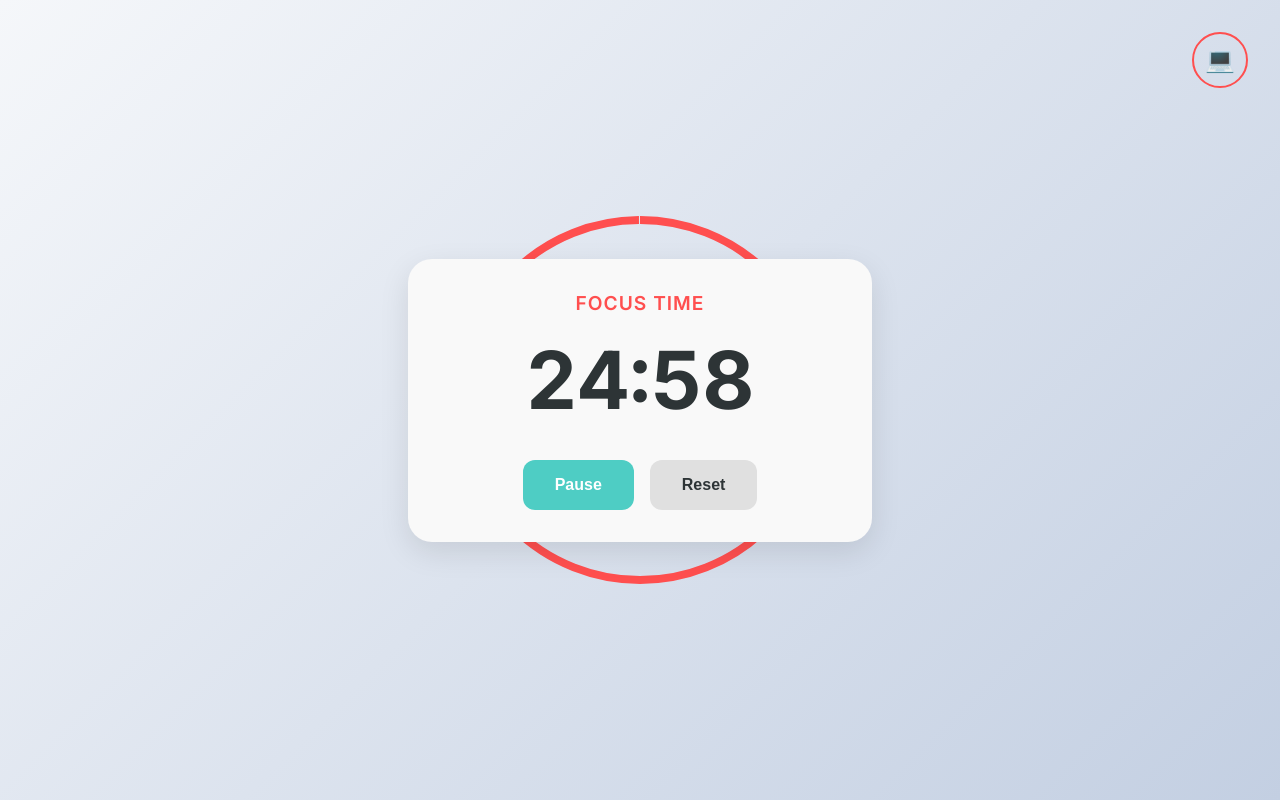
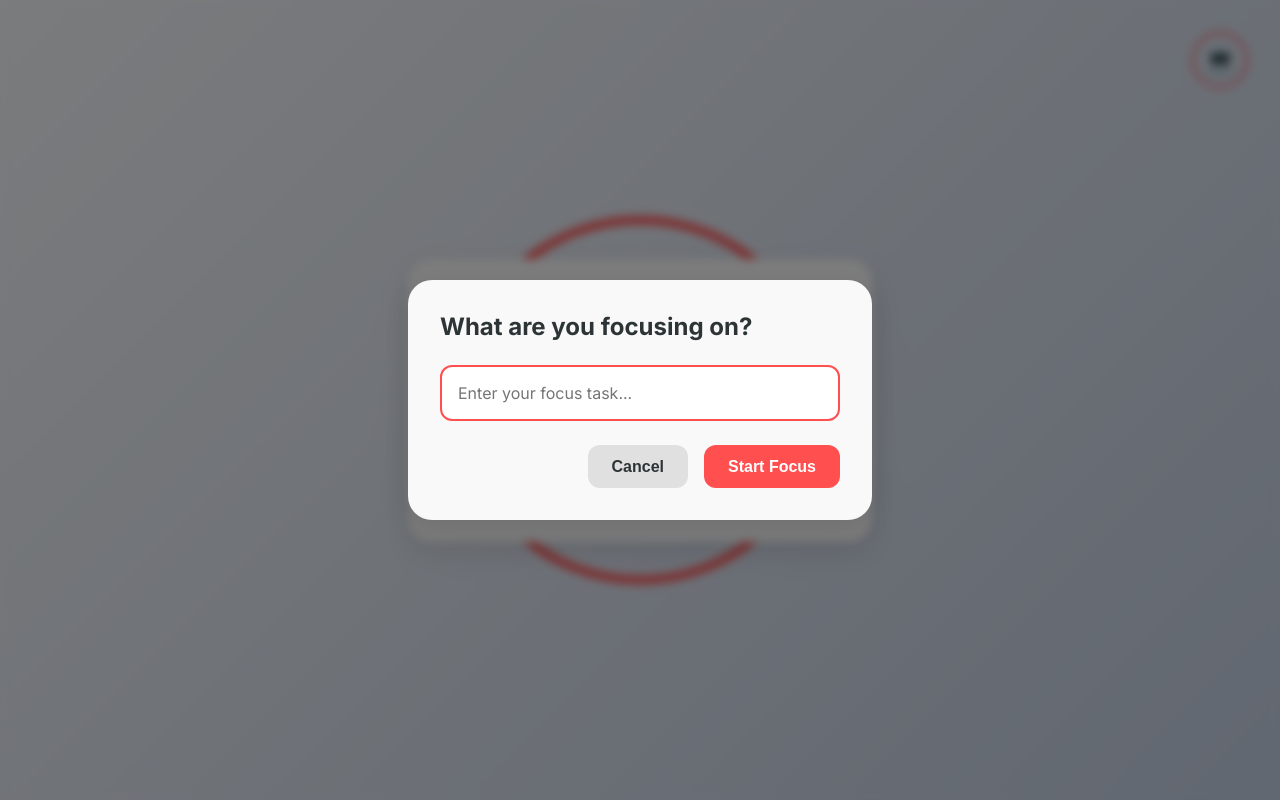
Before and after one commit to RyanBlakeleyCarr/BYOA-Pomodoro, a plain HTML site: page index.html in a window 1280 px wide. Both pictures are taken after a click on the button "Start". Drawn offline with Linux system fonts and the light colour scheme.

Commit message:
added focus popup

```diff
--- a/index.html
+++ b/index.html
@@ -20,6 +20,16 @@
         </div>
     </div>
     <button id="modeToggle" title="Toggle Break/Focus Mode">��</button>
+    <div class="modal" id="focusModal">
+        <div class="modal-content">
+            <h2>What are you focusing on?</h2>
+            <input type="text" id="focusInput" placeholder="Enter your focus task...">
+            <div class="modal-buttons">
+                <button id="cancelFocus" class="modal-btn">Cancel</button>
+                <button id="confirmFocus" class="modal-btn primary">Start Focus</button>
+            </div>
+        </div>
+    </div>
     <script src="script.js"></script>
 </body>
 </html>
--- a/script.js
+++ b/script.js
@@ -10,6 +10,8 @@ const CIRCUMFERENCE = 2 * Math.PI * RADIUS;
 const circle = document.querySelector('.progress-ring__circle');
 circle.style.strokeDasharray = `${CIRCUMFERENCE} ${CIRCUMFERENCE}`;
 circle.style.strokeDashoffset = 0;
+
+let currentFocus = '';
 
 function setProgress(percent) {
     const offset = CIRCUMFERENCE - (percent / 100 * CIRCUMFERENCE);
@@ -32,23 +34,75 @@ function updateDisplay() {
 }
 
 function startTimer() {
-    const startBtn = document.getElementById('startBtn');
+    if (timerId === null) {
+        if (!isBreakMode) {
+            // Show modal for focus time
+            const modal = document.getElementById('focusModal');
+            const input = document.getElementById('focusInput');
+            const confirmBtn = document.getElementById('confirmFocus');
+            const cancelBtn = document.getElementById('cancelFocus');
 
-    if (timerId === null) {
-        startBtn.textContent = 'Pause';
-        startBtn.style.background = 'var(--secondary)';  // Use blue color when paused
+            function handleFocusStart() {
+                const focusTask = input.value.trim();
+                if (focusTask) {
+                    currentFocus = focusTask;
+                    const focusDisplay = document.getElementById('focusDisplay');
+                    focusDisplay.textContent = currentFocus;
+                    focusDisplay.style.display = 'block';
 
-        timerId = setInterval(() => {
-            timeLeft--;
-            updateDisplay();
+                    modal.classList.remove('show');
+                    input.value = '';
+                    startTimerInterval();
+                }
+            }
 
-            if (timeLeft === 0) {
-                resetTimer();
+            function handleCancel() {
+                modal.classList.remove('show');
+                input.value = '';
             }
-        }, 1000);
+
+            function handleKeydown(e) {
+                if (e.key === 'Enter') {
+                    handleFocusStart();
+                } else if (e.key === 'Escape') {
+                    handleCancel();
+                }
+            }
+
+            // Set up event listeners
+            confirmBtn.onclick = handleFocusStart;
+            cancelBtn.onclick = handleCancel;
+            input.onkeydown = handleKeydown;
+
+            // Show modal and focus input
+            modal.classList.add('show');
+            input.focus();
+        } else {
+            // Start break timer immediately
+            startTimerInterval();
+        }
     } else {
         pauseTimer();
     }
+}
+
+// Helper function to start the timer interval
+function startTimerInterval() {
+    const startBtn = document.getElementById('startBtn');
+    startBtn.textContent = 'Pause';
+    startBtn.style.background = 'var(--secondary)';
+
+    timerId = setInterval(() => {
+        if (timeLeft > 0) {
+            timeLeft--;
+            updateDisplay();
+        } else {
+            clearInterval(timerId);
+            timerId = null;
+            startBtn.textContent = 'Start';
+            startBtn.style.background = 'var(--primary)';
+        }
+    }, 1000);
 }
 
 function pauseTimer() {
@@ -69,9 +123,12 @@ function toggleMode() {
     isBreakMode = !isBreakMode;
     const toggleBtn = document.getElementById('modeToggle');
     const modeLabel = document.getElementById('modeLabel');
+    const focusDisplay = document.getElementById('focusDisplay');
 
     toggleBtn.textContent = isBreakMode ? '☕' : '💻';
     modeLabel.textContent = isBreakMode ? 'Break Time' : 'Focus Time';
+
+    focusDisplay.style.display = isBreakMode ? 'none' : (currentFocus ? 'block' : 'none');
 
     toggleBtn.classList.toggle('break');
     document.querySelector('.progress-ring').classList.toggle('break');
@@ -80,6 +137,13 @@ function toggleMode() {
 
 // Move initialization code inside DOMContentLoaded
 document.addEventListener('DOMContentLoaded', () => {
+    // Add focus display element
+    const container = document.querySelector('.container');
+    const focusDisplay = document.createElement('div');
+    focusDisplay.id = 'focusDisplay';
+    focusDisplay.style.display = 'none';
+    container.insertBefore(focusDisplay, container.querySelector('.mode-label'));
+
     // Set initial emoji and label
     const toggleBtn = document.getElementById('modeToggle');
     const modeLabel = document.getElementById('modeLabel');
--- a/styles.css
+++ b/styles.css
@@ -130,3 +130,109 @@ button {
 .break .mode-label {
   color: var(--secondary);
 }
+
+#focusDisplay {
+  text-align: center;
+  margin-bottom: 1rem;
+  font-size: 1.2rem;
+  color: var(--text);
+  font-weight: 500;
+}
+
+.modal {
+    display: none;
+    position: fixed;
+    top: 0;
+    left: 0;
+    width: 100%;
+    height: 100%;
+    background: rgba(0, 0, 0, 0.5);
+    backdrop-filter: blur(5px);
+    z-index: 1000;
+    opacity: 0;
+    transition: opacity 0.3s ease;
+}
+
+.modal.show {
+    display: flex;
+    align-items: center;
+    justify-content: center;
+    opacity: 1;
+}
+
+.modal-content {
+    background: var(--light);
+    padding: 2rem;
+    border-radius: 24px;
+    box-shadow: 0 10px 30px var(--shadow);
+    width: 90%;
+    max-width: 400px;
+    transform: translateY(20px);
+    transition: transform 0.3s ease;
+}
+
+.modal.show .modal-content {
+    transform: translateY(0);
+}
+
+.modal h2 {
+    color: var(--dark);
+    margin-top: 0;
+    margin-bottom: 1.5rem;
+    font-size: 1.5rem;
+}
+
+#focusInput {
+    width: 100%;
+    padding: 1rem;
+    border: 2px solid #e0e0e0;
+    border-radius: 12px;
+    font-size: 1rem;
+    margin-bottom: 1.5rem;
+    box-sizing: border-box;
+    font-family: inherit;
+    transition: border-color 0.3s ease;
+}
+
+#focusInput:focus {
+    outline: none;
+    border-color: var(--primary);
+}
+
+.modal-buttons {
+    display: flex;
+    gap: 1rem;
+    justify-content: flex-end;
+}
+
+.modal-btn {
+    padding: 0.8rem 1.5rem;
+    border-radius: 12px;
+    font-size: 1rem;
+    font-weight: 600;
+    cursor: pointer;
+    transition: all 0.3s ease;
+    border: none;
+}
+
+.modal-btn:not(.primary) {
+    background: #e0e0e0;
+    color: var(--dark);
+}
+
+.modal-btn.primary {
+    background: var(--primary);
+    color: white;
+}
+
+.modal-btn:hover {
+    transform: translateY(-2px);
+}
+
+.modal-btn:not(.primary):hover {
+    background: #d0d0d0;
+}
+
+.modal-btn.primary:hover {
+    background: #ff3636;
+}
```
